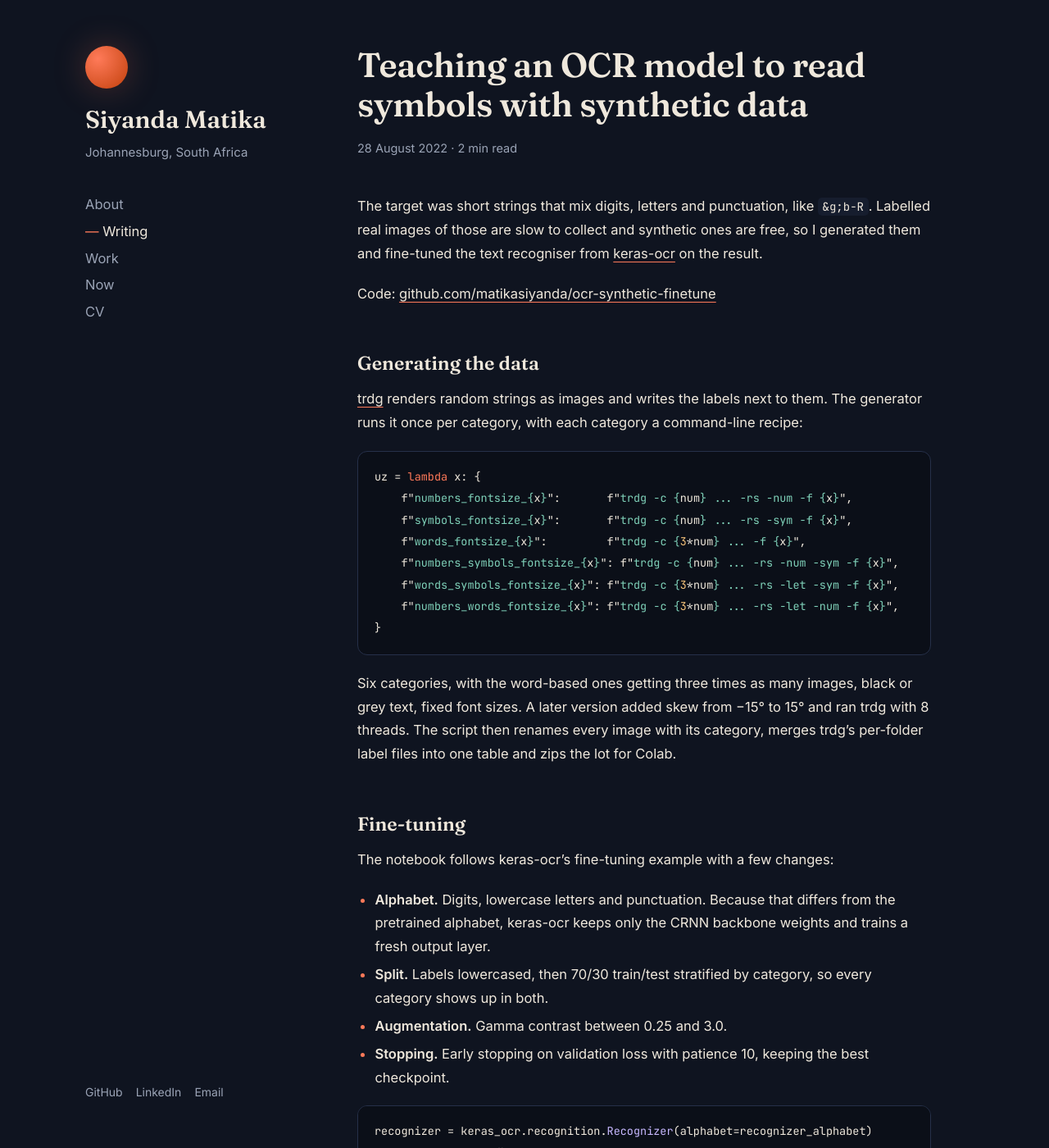
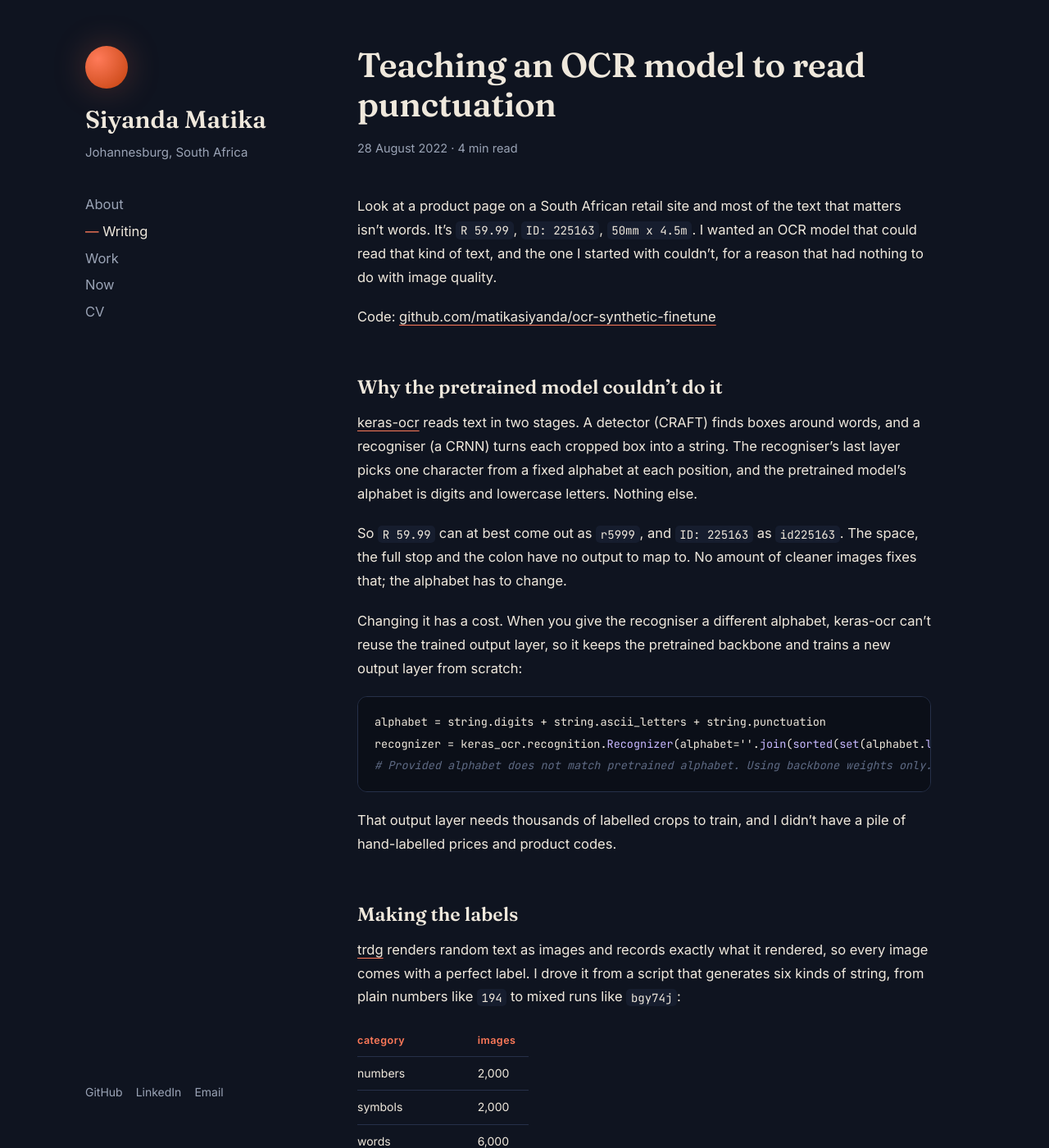
Before and after one commit to matikasiyanda/matikasiyanda.github.io, a Jekyll site: the page built from _posts/2022-08-28-ocr-synthetic-finetune.md, in a window 1280 px wide and 1400 px high. Shown: the whole window at 82% size. Built offline with Jekyll 4.4.1, drawn with Linux system fonts in a browser that asks for light colours; some of the changed text lies outside the part shown.

Commit message:
Rewrite the OCR post around the alphabet problem; add references to the ART post

````diff
--- a/_posts/2022-08-28-ocr-synthetic-finetune.md
+++ b/_posts/2022-08-28-ocr-synthetic-finetune.md
@@ -1,79 +1,100 @@
 ---
-title: "Teaching an OCR model to read symbols with synthetic data"
+title: "Teaching an OCR model to read punctuation"
 date: 2022-08-28
 permalink: /blog/ocr-synthetic-finetune/
-description: "Generating labelled text images with trdg and fine-tuning the keras-ocr recogniser on strings that mix digits, letters and punctuation."
+description: "keras-ocr's recogniser can't output a full stop, so it can't read a price. Adding punctuation meant retraining its output layer, and the labelled data for that came from a text-image generator."
 tags: [ocr, keras, synthetic-data]
 ---
 
-The target was short strings that mix digits, letters and punctuation, like
-`&g;b-R`. Labelled real images of those are slow to collect and synthetic ones
-are free, so I generated them and fine-tuned the text recogniser from
-[keras-ocr](https://github.com/faustomorales/keras-ocr) on the result.
+Look at a product page on a South African retail site and most of the text
+that matters isn't words. It's `R 59.99`, `ID: 225163`, `50mm x 4.5m`. I wanted
+an OCR model that could read that kind of text, and the one I started with
+couldn't, for a reason that had nothing to do with image quality.
 
 Code: [github.com/matikasiyanda/ocr-synthetic-finetune](https://github.com/matikasiyanda/ocr-synthetic-finetune)
 
-## Generating the data
+## Why the pretrained model couldn't do it
+
+[keras-ocr](https://github.com/faustomorales/keras-ocr) reads text in two
+stages. A detector (CRAFT) finds boxes around words, and a recogniser (a CRNN)
+turns each cropped box into a string. The recogniser's last layer picks one
+character from a fixed alphabet at each position, and the pretrained model's
+alphabet is digits and lowercase letters. Nothing else.
+
+So `R 59.99` can at best come out as `r5999`, and `ID: 225163` as `id225163`.
+The space, the full stop and the colon have no output to map to. No amount of
+cleaner images fixes that; the alphabet has to change.
+
+Changing it has a cost. When you give the recogniser a different alphabet,
+keras-ocr can't reuse the trained output layer, so it keeps the pretrained
+backbone and trains a new output layer from scratch:
+
+```python
+alphabet = string.digits + string.ascii_letters + string.punctuation
+recognizer = keras_ocr.recognition.Recognizer(alphabet=''.join(sorted(set(alphabet.lower()))))
+# Provided alphabet does not match pretrained alphabet. Using backbone weights only.
+```
+
+That output layer needs thousands of labelled crops to train, and I didn't have
+a pile of hand-labelled prices and product codes.
+
+## Making the labels
 
 [trdg](https://github.com/Belval/TextRecognitionDataGenerator) renders random
-strings as images and writes the labels next to them. The generator runs it
-once per category, with each category a command-line recipe:
+text as images and records exactly what it rendered, so every image comes with
+a perfect label. I drove it from a script that generates six kinds of string,
+from plain numbers like `194` to mixed runs like `bgy74j`:
 
-```python
-uz = lambda x: {
-    f"numbers_fontsize_{x}":       f"trdg -c {num} ... -rs -num -f {x}",
-    f"symbols_fontsize_{x}":       f"trdg -c {num} ... -rs -sym -f {x}",
-    f"words_fontsize_{x}":         f"trdg -c {3*num} ... -f {x}",
-    f"numbers_symbols_fontsize_{x}": f"trdg -c {num} ... -rs -num -sym -f {x}",
-    f"words_symbols_fontsize_{x}": f"trdg -c {3*num} ... -rs -let -sym -f {x}",
-    f"numbers_words_fontsize_{x}": f"trdg -c {3*num} ... -rs -let -num -f {x}",
-}
-```
+| category | images |
+|---|---|
+| numbers | 2,000 |
+| symbols | 2,000 |
+| words | 6,000 |
+| numbers + symbols | 2,000 |
+| words + symbols | 6,000 |
+| numbers + words | 6,000 |
 
-Six categories, with the word-based ones getting three times as many images,
-black or grey text, fixed font sizes. A later version added skew from −15° to
-15° and ran trdg with 8 threads. The script then renames every image with its
-category, merges trdg's per-folder label files into one table and zips the lot
-for Colab.
+The three word-based categories get three times as many images. Text is black or grey on a plain background, at a fixed font size per
+run; a later version of the script added skew between −15° and 15°. The script
+then renames every image with its category, merges trdg's label files into one
+table, and zips the set for training on Colab.
 
-## Fine-tuning
+At font size 30 that's 24,000 labelled images.
 
-The notebook follows keras-ocr's fine-tuning example with a few changes:
+## Training
 
-- **Alphabet.** Digits, lowercase letters and punctuation. Because that differs
-  from the pretrained alphabet, keras-ocr keeps only the CRNN backbone weights
-  and trains a fresh output layer.
-- **Split.** Labels lowercased, then 70/30 train/test stratified by category,
-  so every category shows up in both.
-- **Augmentation.** Gamma contrast between 0.25 and 3.0.
-- **Stopping.** Early stopping on validation loss with patience 10, keeping
-  the best checkpoint.
+The notebook starts from keras-ocr's own fine-tuning example and changes three
+things: the data (the generated set instead of the example's Born-Digital
+dataset), the alphabet (lowercase letters, digits and punctuation), and the
+split. Labels are lowercased, then split 70/30 stratified by category so each
+kind of string appears in both halves, leaving 16,800 images to train on and
+7,200 to test.
 
-```python
-recognizer = keras_ocr.recognition.Recognizer(alphabet=recognizer_alphabet)
-recognizer.compile()
-# "Provided alphabet does not match pretrained alphabet. Using backbone weights only."
-```
+Training uses gamma-contrast augmentation, so the model sees the same text
+lighter and darker, with early stopping once validation loss hasn't improved
+for 10 epochs and the best checkpoint kept.
 
-## Results
+## How well it read
 
-On the font-size-30 set, evaluated on 7,200 held-out images:
+On the 7,200 held-out images, 83.7% of strings came out exactly right. Exact
+match is strict: `a8ti0wb` read as `a8tiowb` counts as wrong, even though six
+of seven characters are correct. The notebook notes the errors that survived:
+`l` read as `i`, and `o` read as `0`. Those are also the pairs that are hardest
+for a person to tell apart in many fonts.
 
-| test set | exact match |
-|---|---|
-| all six categories | 83.7% |
+The notebook reports 87.5% on the words-with-symbols category alone. I'd leave
+that number out. It comes from a second split of the data done separately from
+the first, so some of those test images may have been in training.
 
-A string only counts if every character is right, so reading `a8ti0wb` as
-`a8tiowb` is a miss. The notebook notes two confusions that survived training:
-`l` read as `i`, and `o` read as `0`.
+## What it doesn't show
 
-Two limits on that number. It's synthetic data scored against synthetic data,
-and the model never saw a real scan. And the notebook also reports 87.5% on the
-words-with-symbols category alone, but that figure comes from a fresh
-re-split, so its test images may overlap training. I wouldn't quote it.
+Every number here is synthetic text scored against synthetic text. A real
+screenshot adds things the generator never produced: coloured backgrounds,
+anti-aliased web fonts, a currency symbol next to a logo, and a detector that
+has to crop the text before the recogniser sees it. The model was never
+evaluated on real crops, so 83.7% says the training worked, not that it reads
+product pages.
 
-## What I'd change
-
-Hold out a small set of real images from day one, even fifty, and report on
-those. Synthetic accuracy tells you the training loop works; it doesn't tell
-you the model reads your documents.
+If I picked it up again, the first step would be fifty hand-labelled crops
+from real pages, kept aside as the only test set that counts, with the
+generator tuned until the synthetic images look like them.
````
Also changed, not shown: _posts/2026-07-30-kb-search-agent-art.md (+37 -9 lines).
